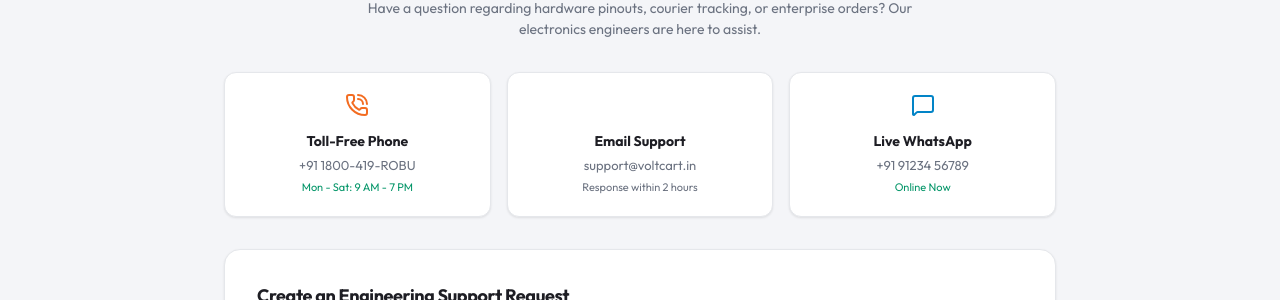
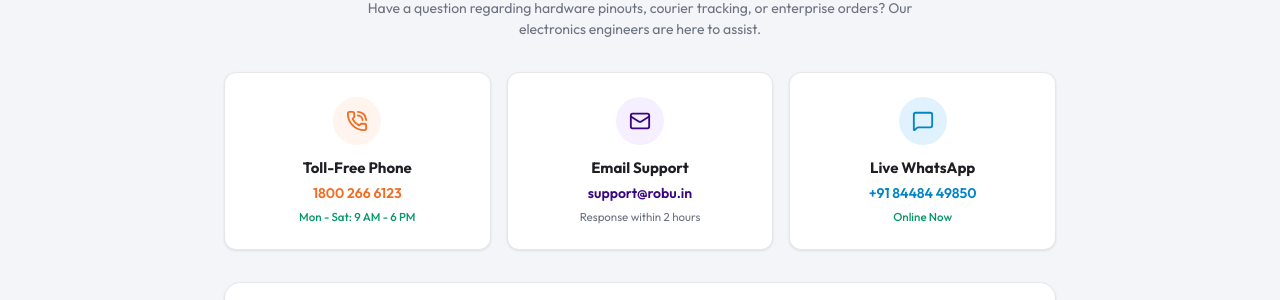
Before and after one commit to suraj-aicode/Roboin-clone, a React (Vite) app in the folder client/: page /support in a window 1280 px wide. Shown: the part 277-577 px from the top of the page. Built offline with nearby package versions, Linux system fonts and the light colour scheme; no server answers.

Commit message:
fix: restore missing email icon and add official Robu contact cards in Customer Support

```diff
--- a/client/src/pages/SupportPage.jsx
+++ b/client/src/pages/SupportPage.jsx
@@ -54,27 +54,110 @@
         </div>
 
         {/* Contact Info Cards */}
-        <div style={{ display: 'grid', gridTemplateColumns: 'repeat(3, 1fr)', gap: '16px', marginBottom: '32px' }}>
-          <div style={{ backgroundColor: '#FFFFFF', padding: '20px', borderRadius: '12px', border: '1px solid var(--robu-border)', textAlign: 'center', boxShadow: 'var(--robu-shadow-sm)' }}>
-            <PhoneCall size={24} color="var(--robu-primary-orange)" style={{ margin: '0 auto 8px' }} />
-            <div style={{ fontSize: '14px', fontWeight: 700, color: 'var(--robu-text-heading)' }}>Toll-Free Phone</div>
-            <div style={{ fontSize: '13px', color: 'var(--robu-text-muted)', marginTop: '4px' }}>+91 1800-419-ROBU</div>
-            <div style={{ fontSize: '11px', color: '#059669', marginTop: '4px' }}>Mon - Sat: 9 AM - 7 PM</div>
-          </div>
+        <div style={{ display: 'grid', gridTemplateColumns: 'repeat(auto-fit, minmax(240px, 1fr))', gap: '16px', marginBottom: '32px' }}>
+          {/* Toll Free Phone */}
+          <a
+            href="tel:18002666123"
+            style={{
+              backgroundColor: '#FFFFFF',
+              padding: '24px 20px',
+              borderRadius: '12px',
+              border: '1px solid var(--robu-border)',
+              textAlign: 'center',
+              boxShadow: 'var(--robu-shadow-sm)',
+              textDecoration: 'none',
+              display: 'block',
+              transition: 'transform 0.2s, box-shadow 0.2s'
+            }}
+            className="robu-card-lift"
+          >
+            <div style={{
+              width: '48px',
+              height: '48px',
+              borderRadius: '50%',
+              backgroundColor: '#FFF4EE',
+              color: 'var(--robu-primary-orange)',
+              display: 'flex',
+              alignItems: 'center',
+              justifyContent: 'center',
+              margin: '0 auto 12px'
+            }}>
+              <PhoneCall size={22} />
+            </div>
+            <div style={{ fontSize: '15px', fontWeight: 700, color: 'var(--robu-text-heading)' }}>Toll-Free Phone</div>
+            <div style={{ fontSize: '14px', fontWeight: 600, color: 'var(--robu-primary-orange)', marginTop: '4px' }}>1800 266 6123</div>
+            <div style={{ fontSize: '11.5px', color: '#059669', marginTop: '4px', fontWeight: 500 }}>Mon - Sat: 9 AM - 6 PM</div>
+          </a>
 
-          <div style={{ backgroundColor: '#FFFFFF', padding: '20px', borderRadius: '12px', border: '1px solid var(--robu-border)', textAlign: 'center', boxShadow: 'var(--robu-shadow-sm)' }}>
-            <Mail size={24} color="var(--robu-purple)" style={{ margin: '0 auto 8px' }} />
-            <div style={{ fontSize: '14px', fontWeight: 700, color: 'var(--robu-text-heading)' }}>Email Support</div>
-            <div style={{ fontSize: '13px', color: 'var(--robu-text-muted)', marginTop: '4px' }}>support@voltcart.in</div>
-            <div style={{ fontSize: '11px', color: 'var(--robu-text-muted)', marginTop: '4px' }}>Response within 2 hours</div>
-          </div>
+          {/* Email Support */}
+          <a
+            href="mailto:support@robu.in"
+            style={{
+              backgroundColor: '#FFFFFF',
+              padding: '24px 20px',
+              borderRadius: '12px',
+              border: '1px solid var(--robu-border)',
+              textAlign: 'center',
+              boxShadow: 'var(--robu-shadow-sm)',
+              textDecoration: 'none',
+              display: 'block',
+              transition: 'transform 0.2s, box-shadow 0.2s'
+            }}
+            className="robu-card-lift"
+          >
+            <div style={{
+              width: '48px',
+              height: '48px',
+              borderRadius: '50%',
+              backgroundColor: 'var(--robu-purple-light)',
+              color: 'var(--robu-primary-purple)',
+              display: 'flex',
+              alignItems: 'center',
+              justifyContent: 'center',
+              margin: '0 auto 12px'
+            }}>
+              <Mail size={22} />
+            </div>
+            <div style={{ fontSize: '15px', fontWeight: 700, color: 'var(--robu-text-heading)' }}>Email Support</div>
+            <div style={{ fontSize: '14px', fontWeight: 600, color: 'var(--robu-primary-purple)', marginTop: '4px' }}>support@robu.in</div>
+            <div style={{ fontSize: '11.5px', color: 'var(--robu-text-muted)', marginTop: '4px' }}>Response within 2 hours</div>
+          </a>
 
-          <div style={{ backgroundColor: '#FFFFFF', padding: '20px', borderRadius: '12px', border: '1px solid var(--robu-border)', textAlign: 'center', boxShadow: 'var(--robu-shadow-sm)' }}>
-            <MessageSquare size={24} color="#0284C7" style={{ margin: '0 auto 8px' }} />
-            <div style={{ fontSize: '14px', fontWeight: 700, color: 'var(--robu-text-heading)' }}>Live WhatsApp</div>
-            <div style={{ fontSize: '13px', color: 'var(--robu-text-muted)', marginTop: '4px' }}>+91 91234 56789</div>
-            <div style={{ fontSize: '11px', color: '#059669', marginTop: '4px' }}>Online Now</div>
-          </div>
+          {/* Live WhatsApp */}
+          <a
+            href="https://wa.me/918448449850"
+            target="_blank"
+            rel="noopener noreferrer"
+            style={{
+              backgroundColor: '#FFFFFF',
+              padding: '24px 20px',
+              borderRadius: '12px',
+              border: '1px solid var(--robu-border)',
+              textAlign: 'center',
+              boxShadow: 'var(--robu-shadow-sm)',
+              textDecoration: 'none',
+              display: 'block',
+              transition: 'transform 0.2s, box-shadow 0.2s'
+            }}
+            className="robu-card-lift"
+          >
+            <div style={{
+              width: '48px',
+              height: '48px',
+              borderRadius: '50%',
+              backgroundColor: '#E0F2FE',
+              color: '#0284C7',
+              display: 'flex',
+              alignItems: 'center',
+              justifyContent: 'center',
+              margin: '0 auto 12px'
+            }}>
+              <MessageSquare size={22} />
+            </div>
+            <div style={{ fontSize: '15px', fontWeight: 700, color: 'var(--robu-text-heading)' }}>Live WhatsApp</div>
+            <div style={{ fontSize: '14px', fontWeight: 600, color: '#0284C7', marginTop: '4px' }}>+91 84484 49850</div>
+            <div style={{ fontSize: '11.5px', color: '#059669', marginTop: '4px', fontWeight: 500 }}>Online Now</div>
+          </a>
         </div>
 
         {submitted ? (
--- a/client/src/styles/robu-theme.css
+++ b/client/src/styles/robu-theme.css
@@ -15,6 +15,7 @@
 
   /* Official Robu Signature Action Purple */
   --robu-primary-purple: #380680;
+  --robu-purple: #380680;
   --robu-purple-hover: #4A0E99;
   --robu-purple-light: #F5EFFF;
   --robu-purple-border: #D8C7F7;
```
